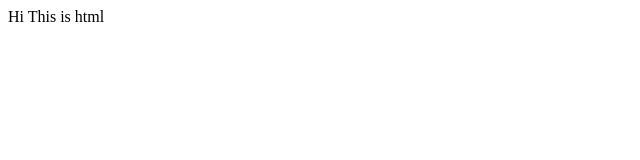
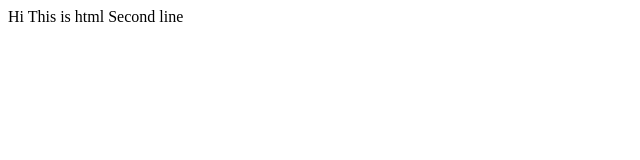
Before and after one commit to Sakilhsn/git-example, a plain HTML site: page index.html in a window 1280 px wide. Shown: the full height of the page, 0-640 px from the left. Drawn offline with Linux system fonts and the light colour scheme.

Commit message:
All files modified

```diff
--- a/index.html
+++ b/index.html
@@ -1,3 +1,4 @@
 <html>
     Hi This is html
+    Second line
 </html>
--- a/index.js
+++ b/index.js
@@ -1 +1,2 @@
 console.log("Hi this is meewe")
+console.log("jiiii")
```
Also changed, not shown: 1 other file.
